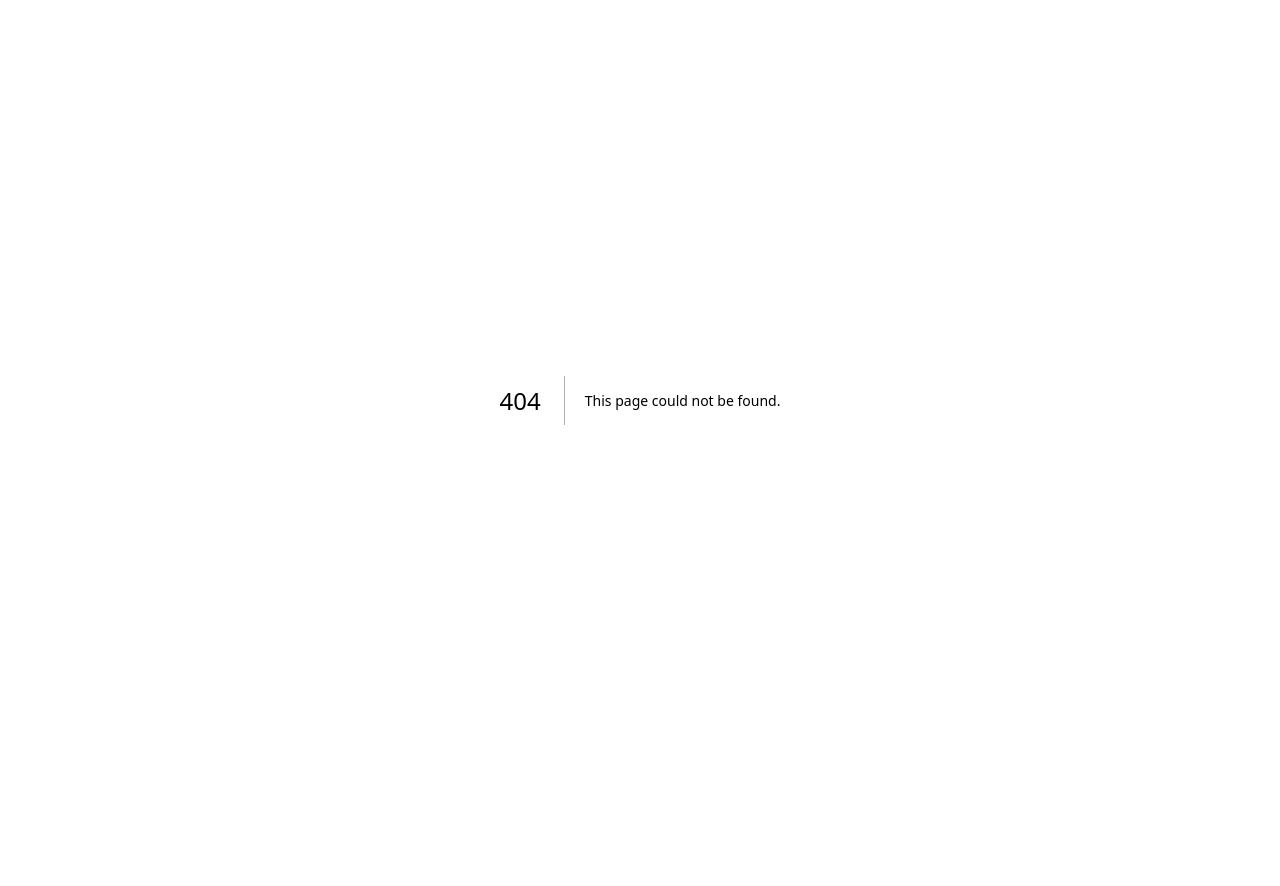
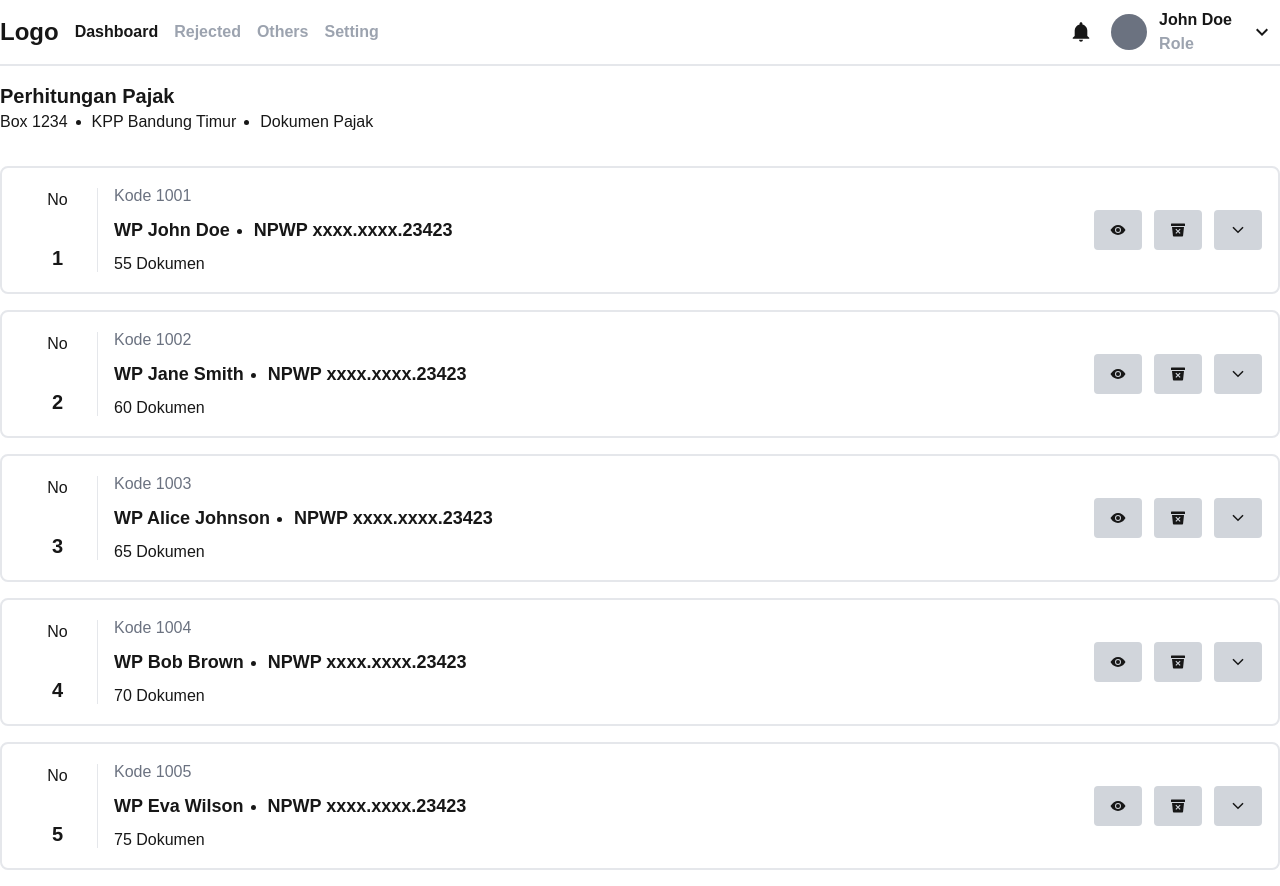
Before and after one commit to Auxulry/pluto, a Next.js app: page /tax-calculation in a window 1280 px wide. Before the commit this address had no page. Before the commit the page ends 800 px from the top, so only its background shows below. Built offline with nearby package versions, Linux system fonts and the light colour scheme.

Commit message:
feat: make tax calculation

```diff
--- /dev/null
+++ b/src/containers/taxCalculation/TaxCalculationContainer.jsx
@@ -0,0 +1,60 @@
+import MainLayout from "@/components/layouts/MainLayout";
+import { IoChevronDownSharp, IoEyeSharp, IoTrashBinSharp } from "react-icons/io5";
+
+const TaxCalculationContainer = () => {
+  return (
+    <MainLayout>
+
+      <div className="container mx-auto ">
+        <h1 className="font-semibold text-xl">
+          Perhitungan Pajak
+        </h1>
+        <ul className="list-disc flex gap-6">
+          <li className="list-none">Box 1234</li>
+          <li>KPP Bandung Timur</li>
+          <li>Dokumen Pajak</li>
+        </ul>
+        <div className="mt-8 flex flex-col gap-4">
+
+          {[1, 2, 3, 4, 5].map((item) => (
+            <div key={item} className="flex items-center bg-white rounded-lg border-2 p-4">
+              <div className="w-20 flex flex-col gap-8 items-center justify-between h-full mr-4 border-r">
+                <span>No</span>
+                <h1 className="text-xl font-bold">{item}</h1>
+              </div>
+              <div className="flex-grow flex flex-col gap-2">
+                <h2 className="text-gray-500">Kode {1000 + item}</h2>
+                <ul className="list-disc flex gap-6 text-lg font-semibold">
+                  <li className="list-none">WP {['John Doe', 'Jane Smith', 'Alice Johnson', 'Bob Brown', 'Eva Wilson'][item - 1]}</li>
+                  <li>NPWP {['xxxx.xxxx.23423', 'xxxx.xxxx.23423', 'xxxx.xxxx.23423', 'xxxx.xxxx.23423', 'xxxx.xxxx.23423'][item - 1]}</li>
+                </ul>
+                <ul className="list-disc flex gap-6">
+                  <li className="list-none">{50 + item * 5} Dokumen</li>
+                </ul>
+              </div>
+              <div className="flex gap-3">
+                <button className="bg-gray-300  px-4 py-3 rounded">
+                  <IoEyeSharp />
+                </button>
+                <button className="bg-gray-300  px-4 py-3 rounded">
+                  <IoTrashBinSharp />
+                </button>
+                <button className="bg-gray-300  px-4 py-3 rounded">
+                  <IoChevronDownSharp />
+                </button>
+              </div>
+            </div>
+          ))}
+
+        </div>
+      </div>
+
+
+    </MainLayout>
+  )
+};
+
+
+
+
+export default TaxCalculationContainer;
--- /dev/null
+++ b/src/pages/tax-calculation/index.js
@@ -0,0 +1,7 @@
+import TaxCalculationContainer from "@/containers/taxCalculation/TaxCalculationContainer";
+
+function TaxCalculation() {
+  return <TaxCalculationContainer />;
+}
+
+export default TaxCalculation;
```
